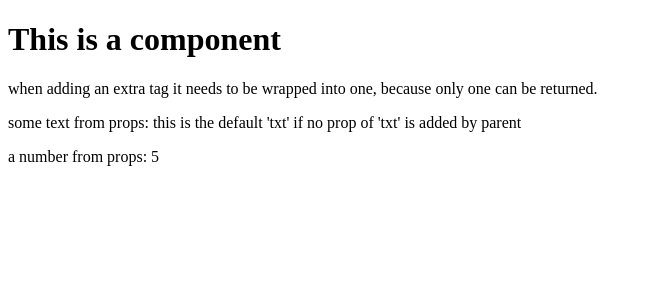
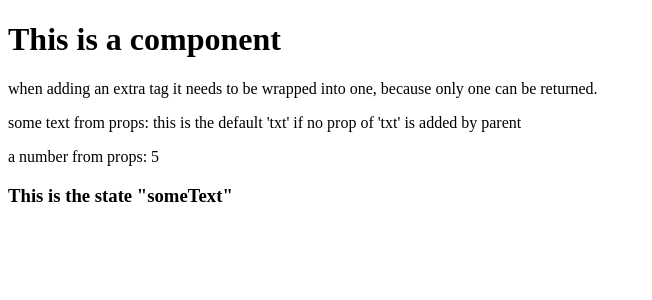
Before and after one commit to Winkeltje84/EggHeadIO-StartUsingReact, a React (Create React App) app: page / in a window 1280 px wide. Shown: the top 300 px of the page, without its empty margins (0-652 px from the left). Built offline with nearby package versions, Linux system fonts and the light colour scheme.

Commit message:
setting state with constructor -> super() & showing the state in the render function

```diff
--- a/src/App.js
+++ b/src/App.js
@@ -2,6 +2,13 @@ import React from 'react';
 import PropTypes from 'prop-types';
 
 class App extends React.Component {
+  constructor(){
+    super(); // super() will give the keyword 'this' the context within our component rather then its parent class React.Component
+    this.state = {
+      someText: 'This is the state "someText"'
+    }
+  }
+
   render(){
     let txt = this.props.txt;
     let nr = this.props.nr;
@@ -12,6 +19,7 @@ class App extends React.Component {
         one, because only one can be returned.</p>
         <p>some text from props: {txt}</p>
         <p>a number from props: {nr}</p>
+        <h3>{this.state.someText}</h3>
       </div>
     )
   }
```
